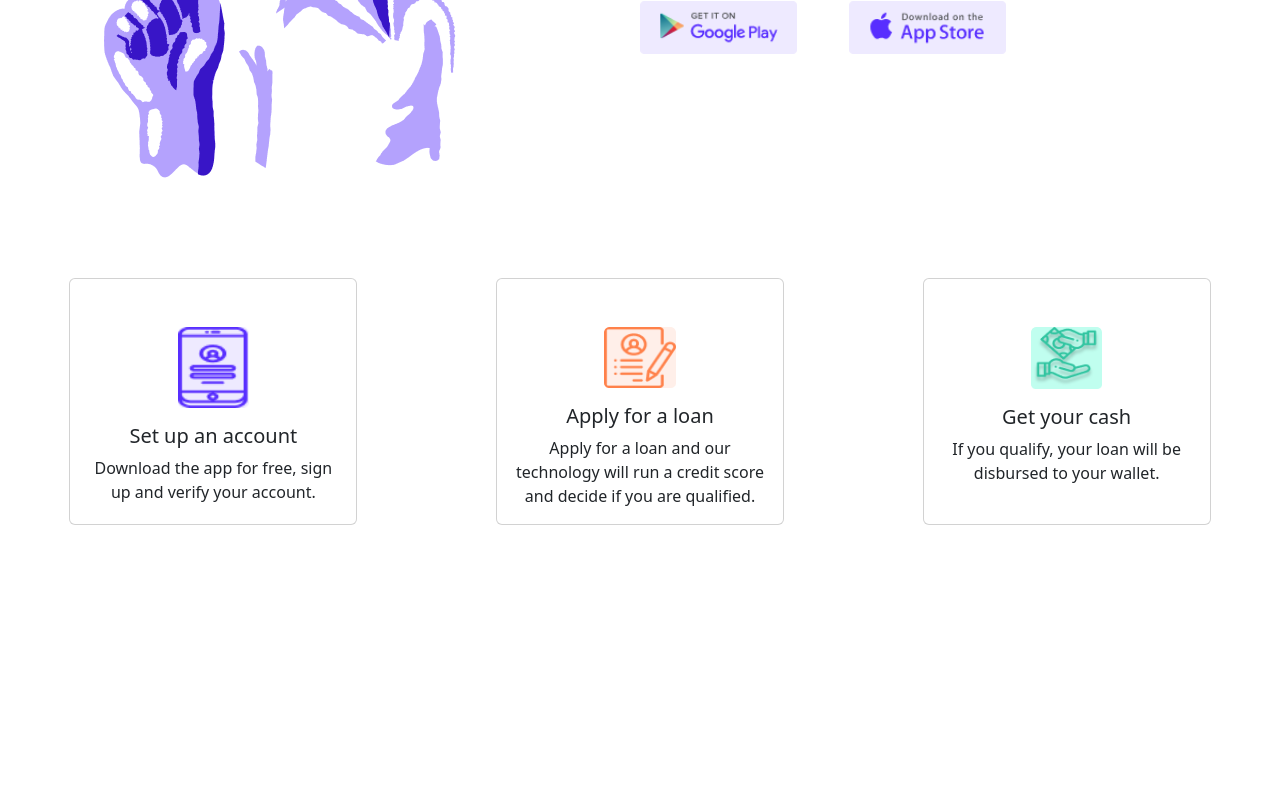
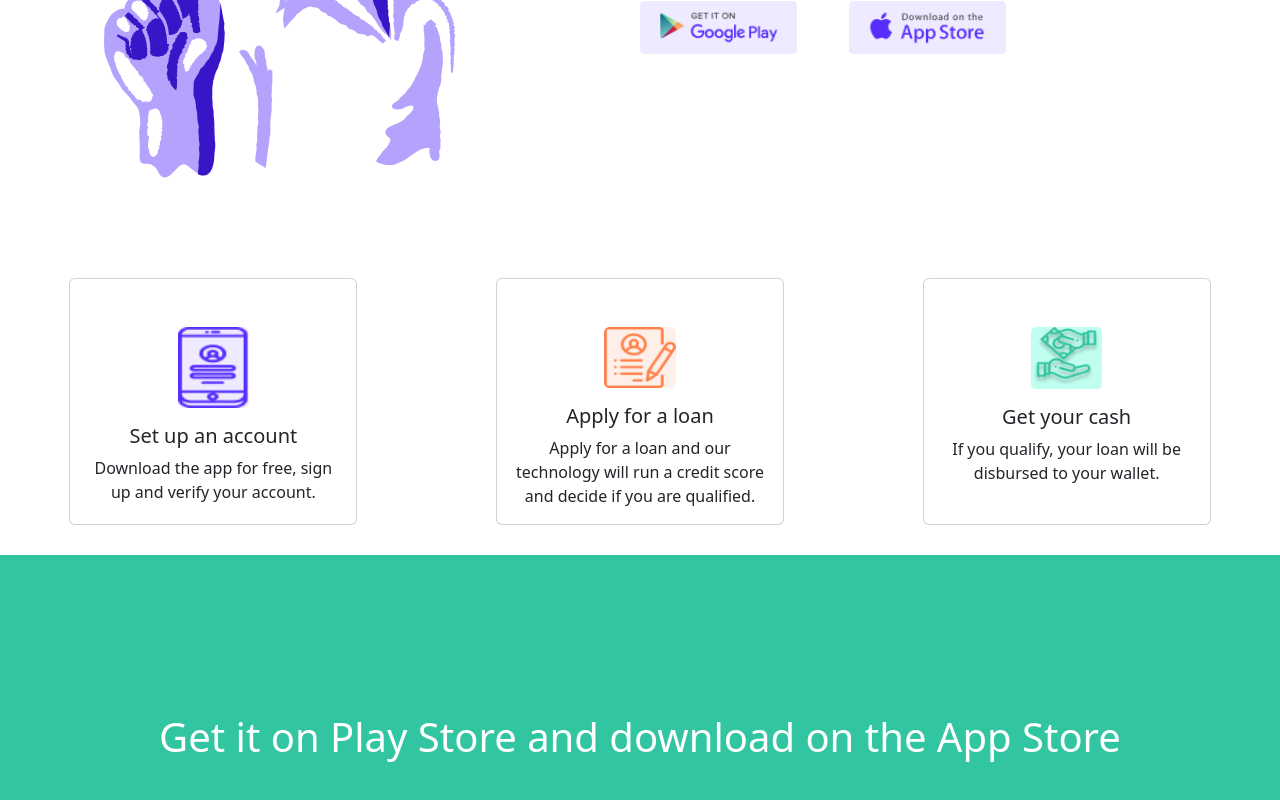
Before and after one commit to rasulbekkomilov/homework, a Vue app: page / in a window 1280 px wide. Shown: the part 849-1649 px from the top of the page. Before the commit the page ends 1374 px from the top, so only its background shows below. Built offline with nearby package versions, Linux system fonts and the light colour scheme.

Commit message:
programms qismi qoshildi

```diff
--- a/src/App.vue
+++ b/src/App.vue
@@ -3,6 +3,7 @@ import NavbarSection from './components/NavbarSection.vue';
 import HeaderSection from './components/HeaderSection.vue';
 import Options from './components/Options.vue';
 import Card from './components/Cards.vue';
+import Program from './components/Program.vue'
 </script>
 
 <template>
@@ -10,6 +11,7 @@ import Card from './components/Cards.vue';
   <HeaderSection />
   <Options />
   <Card />
+  <Program />
 </template>
 
 <style>
--- /dev/null
+++ b/src/components/Program.vue
@@ -0,0 +1,41 @@
+<script>
+   // function extractFileExtension(fullFileName) {
+   //    // Faylning to'liq nomini o'zida akslantirgan satr berilgan
+   //    // Masalan: /disk/nomi/kataloglar/nomi/fayl.nom.kengaytmasi
+   //    // Yuqoridagi misoldagi satrning oxirgi bo'limini izlash
+   //    let lastIndex = fullFileName.lastIndexOf('.');
+
+   //    if (lastIndex === -1) {
+   //       // Agar '.' belgi topilmasa, fayl kengaytmasi mavjud emas
+   //       return "Fayl kengaytmasi topilmadi";
+   //    } else {
+   //       // Agar '.' belgi topilsa, kengaytmani ajratib olamiz
+   //       let extension = fullFileName.substring(lastIndex + 1);
+   //       return extension;
+   //    }
+   // }
+
+   // // Test qilish
+   // let fileName = "/disk/nomi/kataloglar/nomi/fayl.nom";
+   // let fileExtension = extractFileExtension(fileName);
+   // console.log("Fayl kengaytmasi:", fileExtension);
+
+</script>
+
+<template>
+   <div class="programms text-center text-white d-flex justify-content-center align-items-center">
+      <h1>Get it on Play Store and download on the App Store</h1>
+      <div class="programms-images">
+
+      </div>
+   </div>
+</template>
+
+<style scoped>
+   .programms {
+      margin-top: 30px;
+      background-color: #31C5A1;
+      widows: 100%;
+      height: 371px;
+   }
+</style>
```
